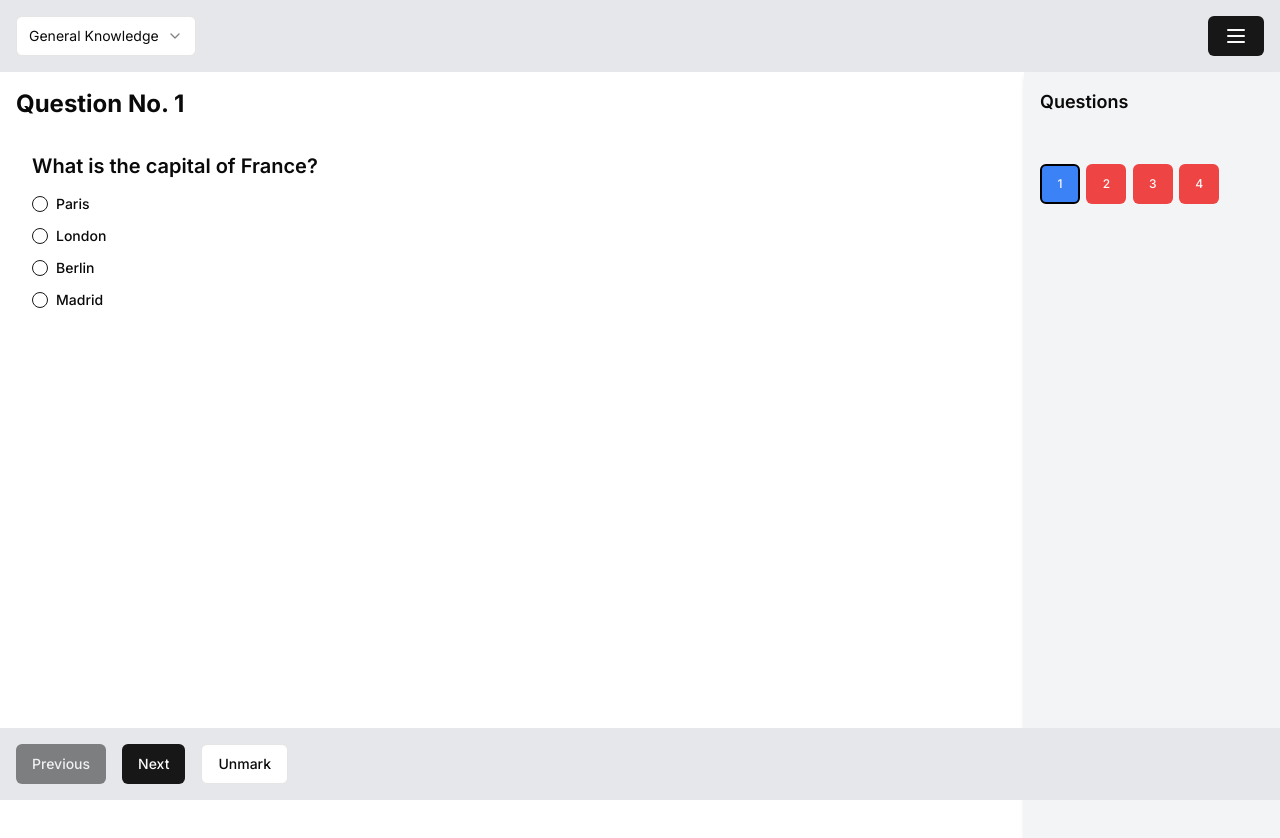
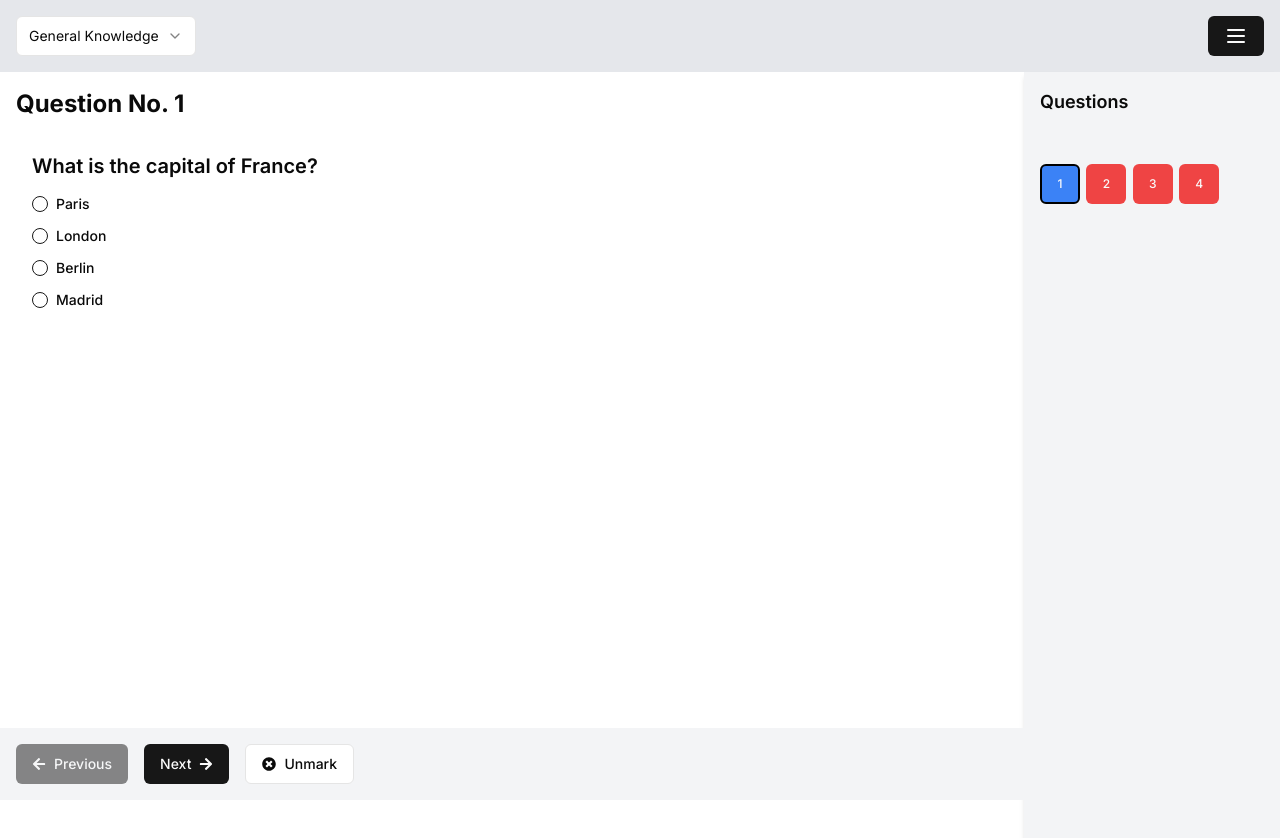
Before and after one commit to destx0/gquiz, a Next.js app: page /test in a window 1280 px wide. Shown: the top 838 px of the page. Built offline with nearby package versions, Linux system fonts and the light colour scheme.

Commit message:
added icons

```diff
--- a/src/components/QuestionControls.jsx
+++ b/src/components/QuestionControls.jsx
@@ -1,5 +1,6 @@
 import React from "react";
 import { Button } from "@/components/ui/button";
+import { FaArrowLeft, FaArrowRight, FaTimesCircle } from "react-icons/fa";
 
 const QuestionControls = ({
 	currentQuestionIndex,
@@ -11,15 +12,17 @@ const QuestionControls = ({
 	const currentSection = questions[currentSectionIndex];
 
 	return (
-		<div className="bg-gray-200 p-4 flex justify-between items-center fixed bottom-0 w-full">
-			<div className="flex space-x-4">
+		<div className="bg-gray-100 p-4 fixed bottom-0 w-full">
+			<div className="space-x-4 flex flex-start justify-start">
 				<Button
 					onClick={() =>
 						setCurrentQuestionIndex(currentQuestionIndex - 1)
 					}
 					disabled={currentQuestionIndex === 0}
+					className="flex items-center space-x-2"
 				>
-					Previous
+					<FaArrowLeft />
+					<span>Previous</span>
 				</Button>
 				<Button
 					onClick={() =>
@@ -29,8 +32,10 @@ const QuestionControls = ({
 						currentQuestionIndex ===
 						currentSection.questions.length - 1
 					}
+					className="flex items-center space-x-2"
 				>
-					Next
+					<span>Next</span>
+					<FaArrowRight />
 				</Button>
 				<Button
 					onClick={() =>
@@ -40,8 +45,10 @@ const QuestionControls = ({
 						)
 					}
 					variant="outline"
+					className="flex items-center space-x-2"
 				>
-					Unmark
+					<FaTimesCircle />
+					<span>Unmark</span>
 				</Button>
 			</div>
 		</div>
```
